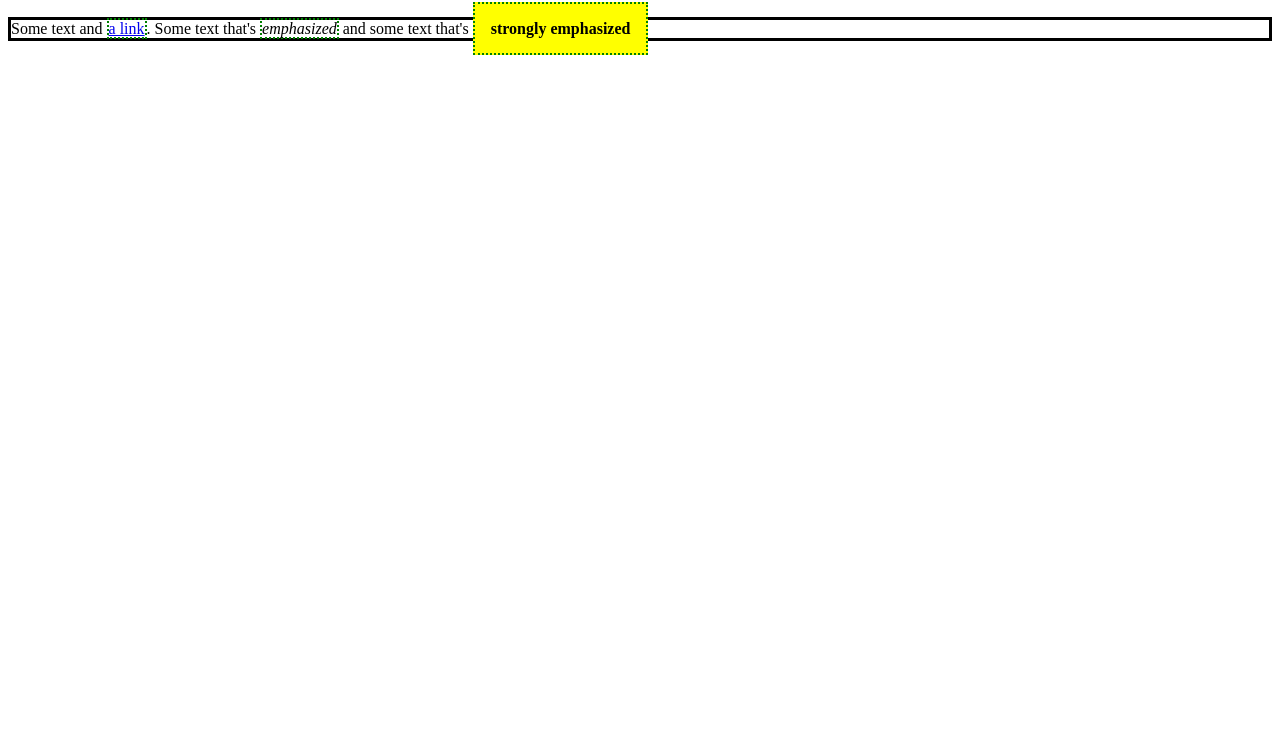
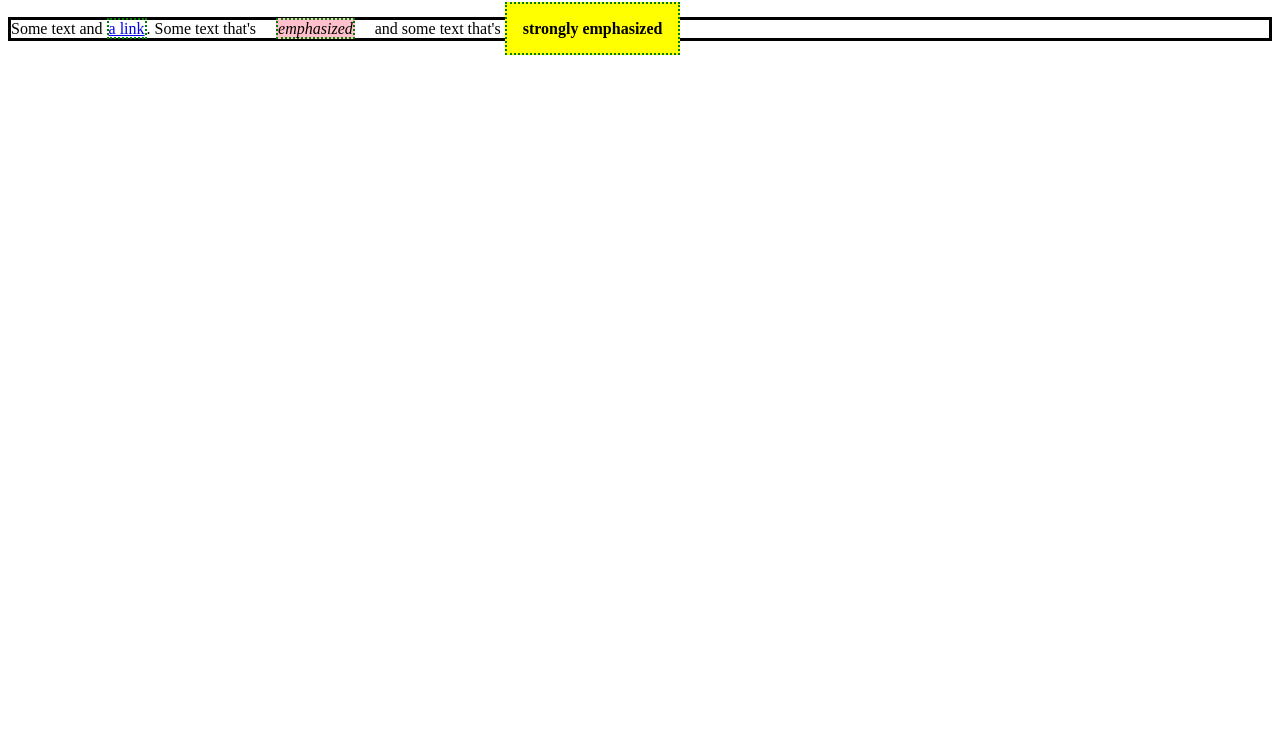
Before and after one commit to oliveroliverio/WD-CSS_CSS-Display, a plain HTML site: page 02_inline_elements.html in a window 1280 px wide. Shown: the part 63-800 px from the top of the page. Drawn offline with Linux system fonts and the light colour scheme.

Commit message:
02_inlineElements - added pink background and margin prop

```diff
--- a/02_inline_elements.html
+++ b/02_inline_elements.html
@@ -11,6 +11,11 @@
     strong {
       background-color: yellow;
       padding: 1rem;
+    }
+
+    em {
+      background-color: pink;
+      margin: 1rem;
     }
 
   </style>
@@ -30,10 +35,6 @@
 </body>
 </html>
 
-<!-- Note that <a> <em> <strong> are inline elements and so border doesn't stretch to entirety of page
-<<<<<<< HEAD
-  like block elements do (only as large as its containing element)
-=======
-  like block elements do
->>>>>>> e52e8431142adcd0ec088ae27fa1d0305135b098
+<!--
+  Margin are affect elements left and right, but not top and bottom
  -->
```
